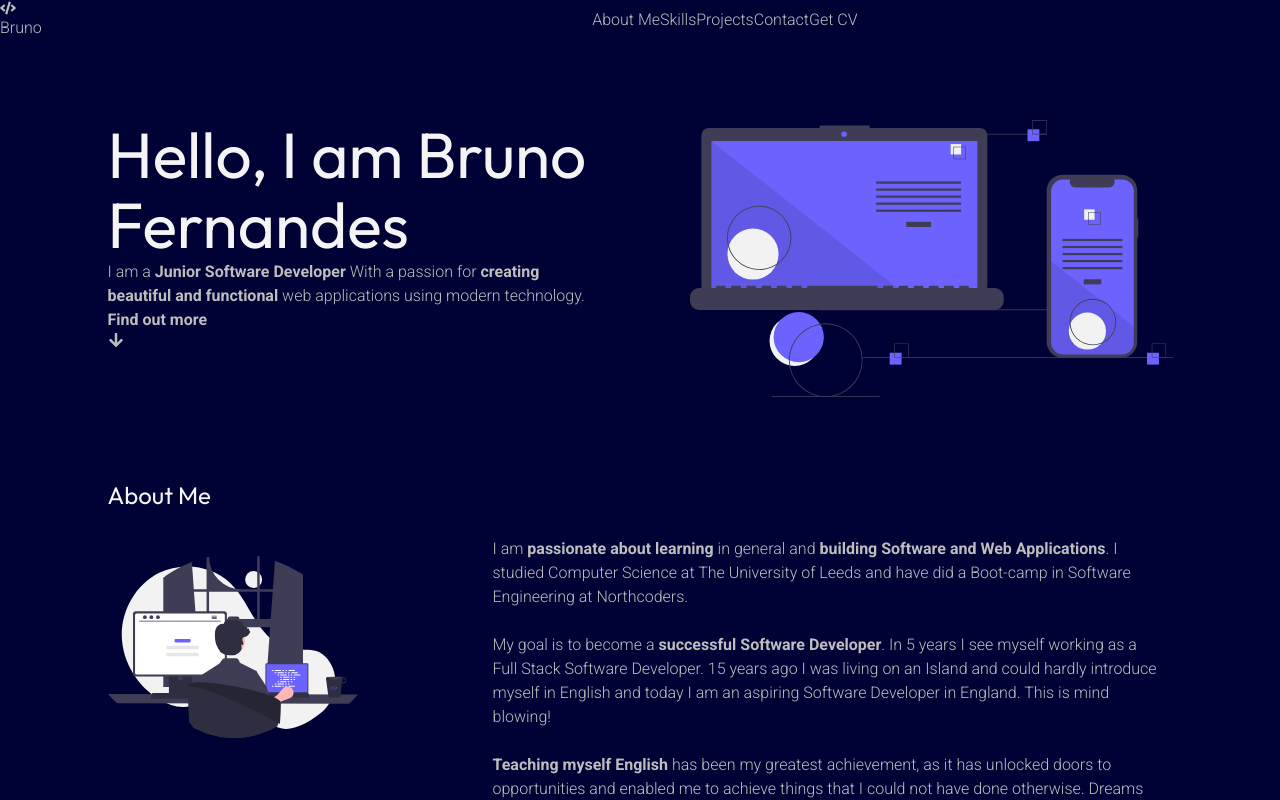
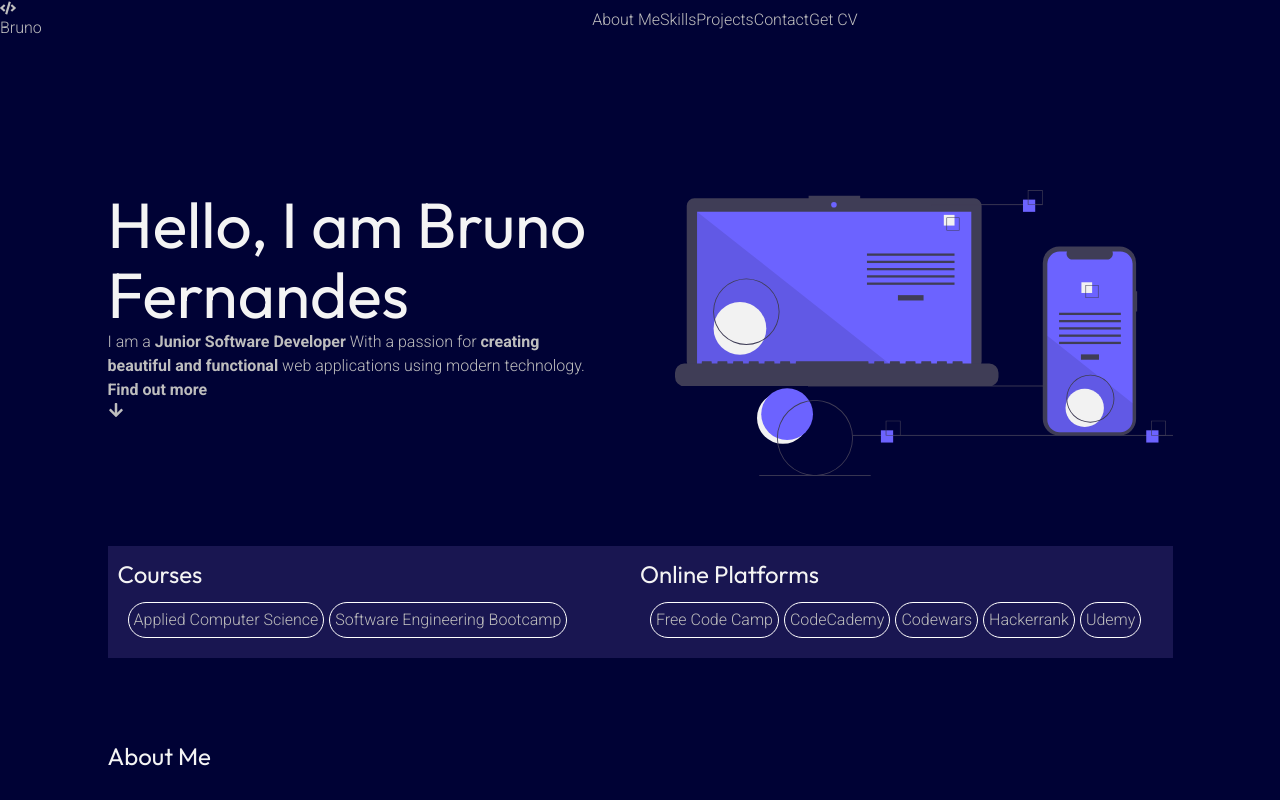
Before and after one commit to brunoFernandes21/2024-dev-portfolio, a React (Vite) app: page / in a window 1280 px wide. Built offline with nearby package versions, Linux system fonts and the light colour scheme.

Commit message:
add new extra content to hero section and adjust the spacing between elements

```diff
--- a/src/components/Hero.jsx
+++ b/src/components/Hero.jsx
@@ -3,14 +3,14 @@ import { FaArrowDown } from "react-icons/fa";
 const Hero = () => {
   return (
     <section className="hero__section ">
-      <div>
+      <div className="hero__image">
         <img
           className="hero__image"
           src="/hero-image-4.svg"
           alt="Illustration of a laptop and a mobile phone"
         />
       </div>
-      <div className="hero__text ">
+      <div className="hero__text">
         <h1>Hello, I am Bruno Fernandes</h1>
         <p className="mt-6">
           I am a <strong>Junior Software Developer</strong> With a passion for{" "}
@@ -26,6 +26,26 @@ const Hero = () => {
           <FaArrowDown />
         </button>
       </div>
+
+      <div className="online__courses rounded-lg ">
+        <div>
+          <h2>Courses</h2>
+          <div className="courses">
+            <p>Applied Computer Science</p>
+            <p>Software Engineering Bootcamp</p>
+          </div>
+        </div>
+        <div >
+          <h2>Online Platforms</h2>
+          <div className="online__platforms">
+          <p>Free Code Camp</p>
+          <p>CodeCademy</p>
+          <p>Codewars</p>
+          <p>Hackerrank</p>
+          <p>Udemy</p>
+          </div>
+        </div>
+      </div>
     </section>
   );
 };
--- a/src/index.css
+++ b/src/index.css
@@ -153,6 +153,29 @@ nav .close__nav {
 .hero__section > p {
   font-size: var(--hero-text-size-mobile);
 }
+.online__courses {
+  padding: 5px;
+  background-color: rgba(84, 69, 146, 0.3);
+}
+.courses {
+  display: flex;
+  gap: 5px;
+  padding: 10px;
+}
+
+
+.online__platforms {
+  display: flex;
+  justify-content: flex-start;
+  flex-wrap: wrap;
+  gap: 5px;
+  padding: 10px;
+}
+.online__platforms > p, .courses > p {
+  border: 1px solid white;
+  padding: 5px;
+  border-radius: 10px;
+}
 
 /* ABOUT ME SECTION */
 
@@ -285,8 +308,8 @@ nav .close__nav {
     grid-template-columns: 1fr 1fr;
     align-items: space;
     justify-content: space-between;
-    gap: 100px;
-    margin-top: 80px;
+    gap: 70px;
+    margin-top: 150px;
   }
   .hero__section > img {
     width: 450px;
@@ -295,6 +318,19 @@ nav .close__nav {
 
   .hero__text {
     order: -1;
+  }
+
+  .online__courses {
+    display: grid;
+    grid-template-columns: 1fr 1fr;
+    grid-column: span 2;
+    padding: 10px;
+  }
+
+  .online__platforms > p, .courses > p {
+    border: 1px solid white;
+    padding: 5px;
+    border-radius: 50px;
   }
 
   /* ABOUT ME SECTION  */
```
